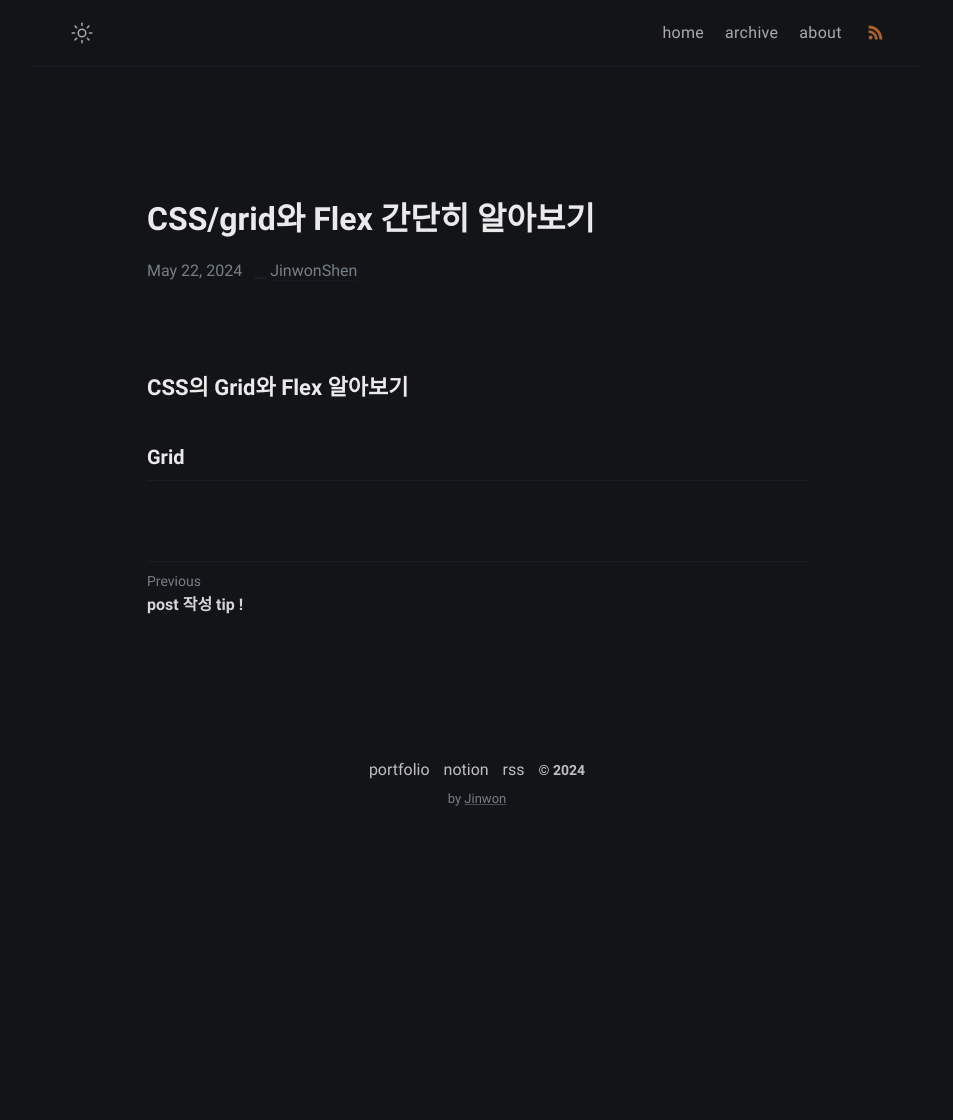
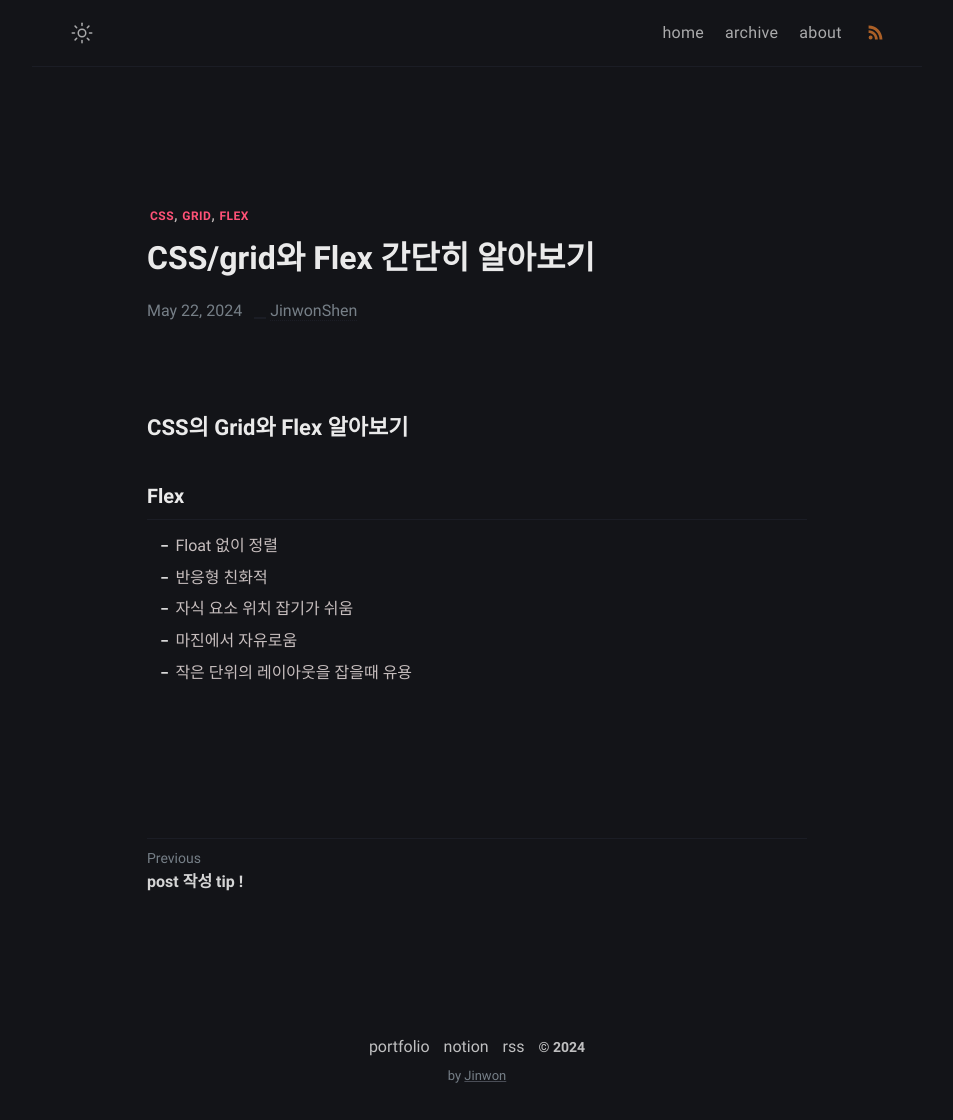
Before and after one commit to JinwonShen/JinwonShen.github.io, a Jekyll site: the page built from _posts/css-Grid-Flex/2024-05-22-css-Grid-Flex.md, in a window 1280 px wide. Shown: the whole page, without its empty margins (163-1116 px from the left). Built offline with Jekyll 4.4.1, drawn with Linux system fonts in a browser that asks for light colours; before the commit the page ends 900 px from its top, so only the background shows below that.

Commit message:
tag 수정

```diff
--- a/_posts/css-Grid-Flex/2024-05-22-css-Grid-Flex.md
+++ b/_posts/css-Grid-Flex/2024-05-22-css-Grid-Flex.md
@@ -4,8 +4,20 @@
 date:   2024-05-22 11:08:00 +09:00
 categories: notice
 usemathjax: true
+tag:
+  - css
+  - grid
+  - flex
 ---
 
 ## CSS의 Grid와 Flex 알아보기
 
-### Grid
+### Flex
+
+- Float 없이 정렬
+- 반응형 친화적
+- 자식 요소 위치 잡기가 쉬움
+- 마진에서 자유로움
+- 작은 단위의 레이아웃을 잡을때 유용
+
+<br>
```
Also changed, not shown: _posts/posts-tip/2024-05-21-post-tip.md (+4 -0 lines).
